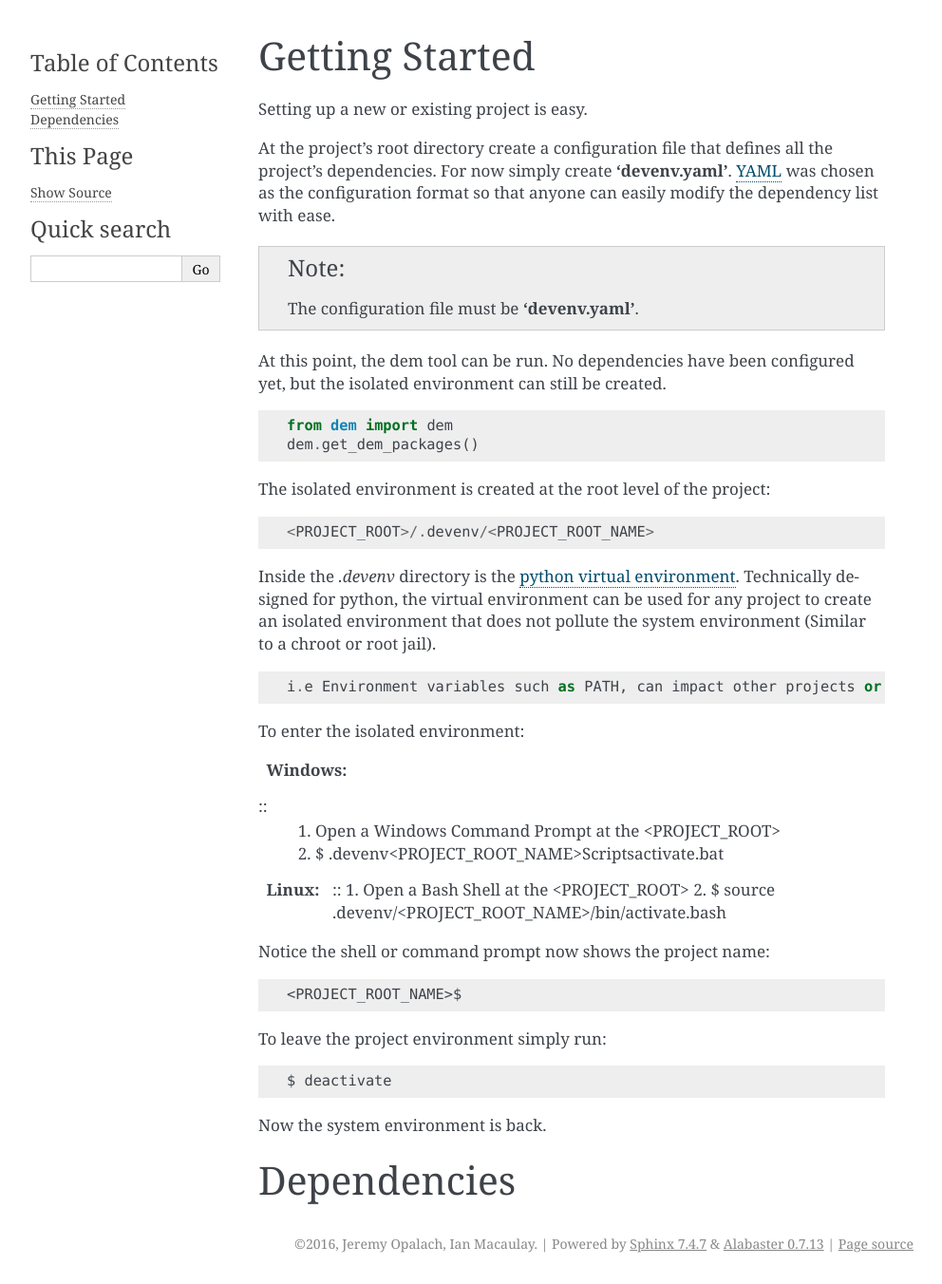
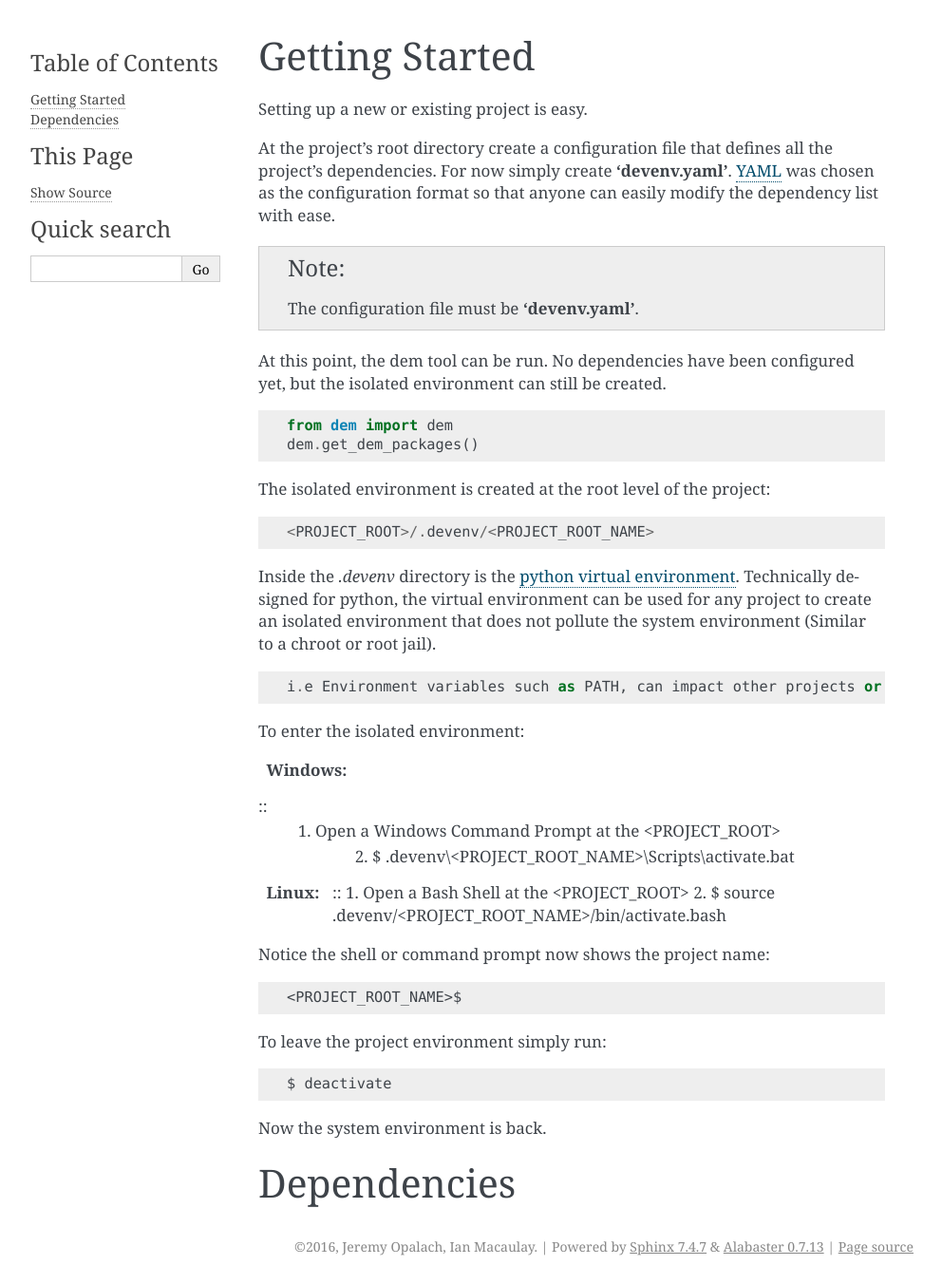
Before and after one commit to jopalach/dem, a Sphinx documentation site: the page built from docs/source/gettingstarted.rst, in a window 1280 px wide. Shown: the whole page at 95% size, without its empty margins (148-1140 px from the left). Built offline with Sphinx 7.4.7, drawn with Linux system fonts in a browser that asks for light colours.

Commit message:
Fixed directory seperators

```diff
--- a/docs/source/gettingstarted.rst
+++ b/docs/source/gettingstarted.rst
@@ -32,7 +32,7 @@ To enter the isolated environment:
 
 ::
     1. Open a Windows Command Prompt at the <PROJECT_ROOT>
-    2. $ .devenv\<PROJECT_ROOT_NAME>\Scripts\activate.bat
+        2. $ .devenv\\<PROJECT_ROOT_NAME>\\Scripts\\activate.bat
 
 :Linux:
 
```
